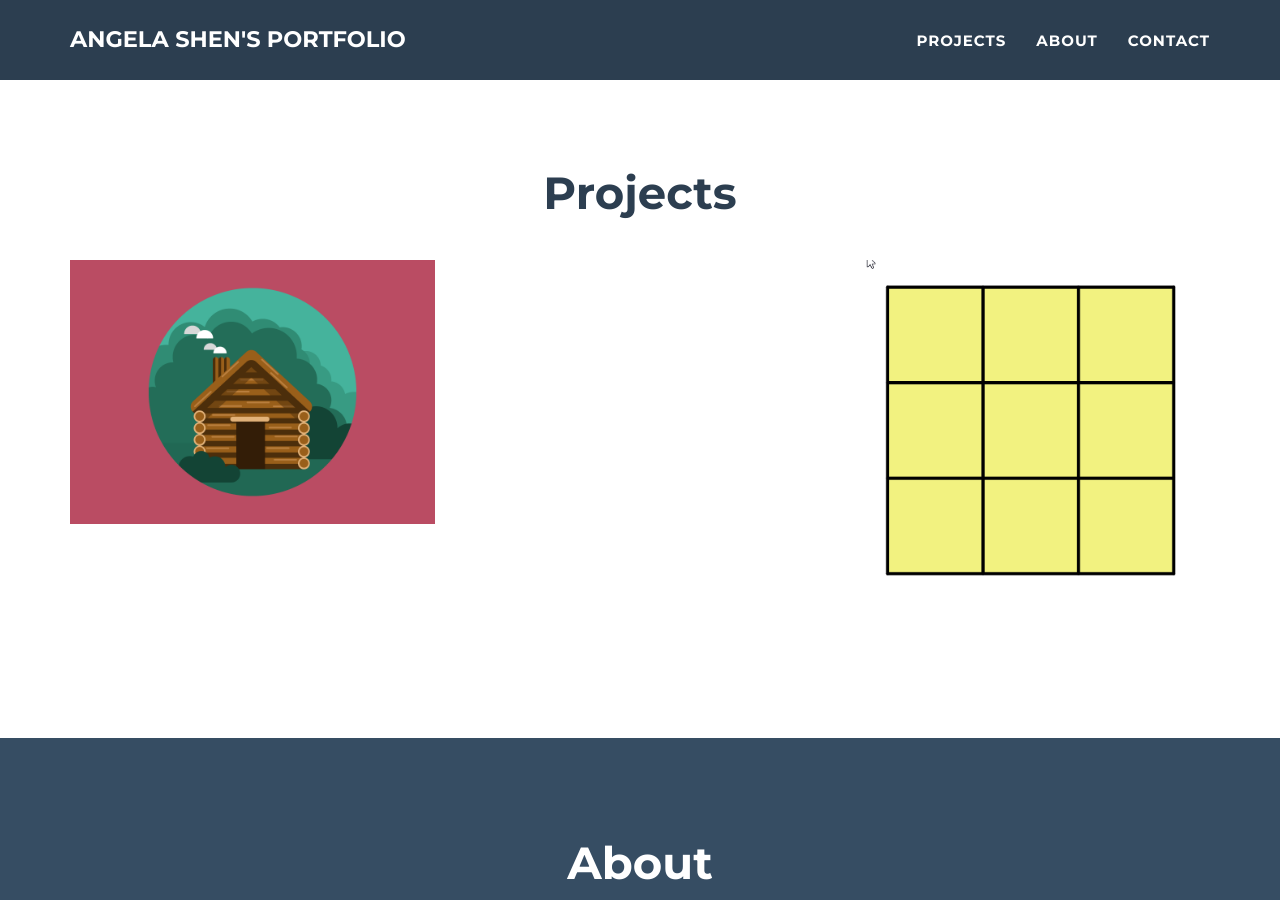
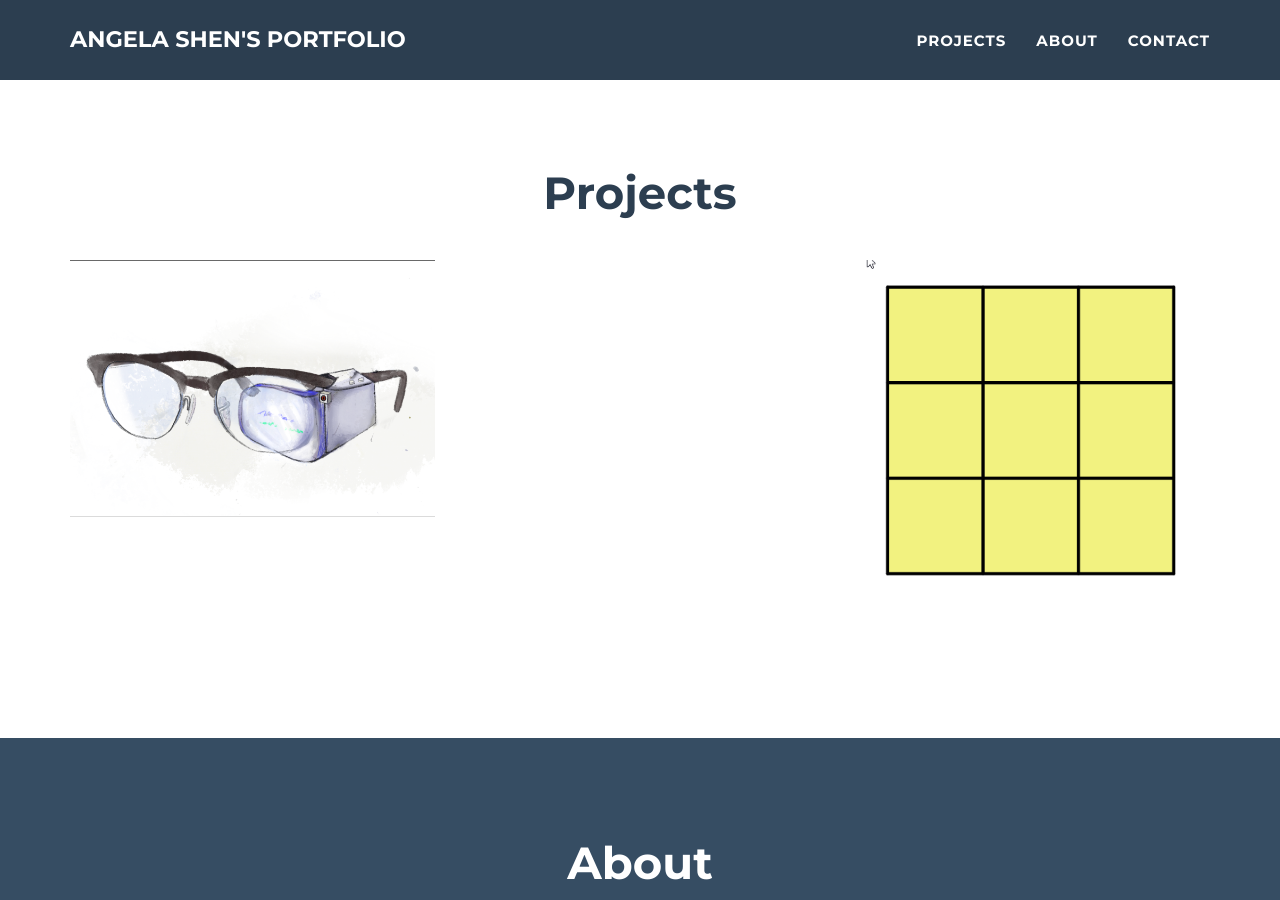
Before and after one commit to shen02/portfolio, a Jekyll site: the page built from _posts/2022-04-09-SSIR.markdown, in a window 1280 px wide and 900 px high, scrolled down 636 px. Built offline with Jekyll 4.4.1, drawn with Linux system fonts in a browser that asks for light colours.

Commit message:
Updated posts

```diff
--- a/_posts/2020-11-09-Lights-Out-Sat-Solver.markdown
+++ b/_posts/2020-11-09-Lights-Out-Sat-Solver.markdown
@@ -5,7 +5,6 @@ date: 2020-11-09
 img: satsolver.gif
 alt: image-alt
 project-date: November 2020
-client: Start Bootstrap
 category: Propositional Logic, Java Programming
 description: Use this area of the page to describe your project. Lorem ipsum dolor sit amet, consectetur adipisicing elit. Mollitia neque assumenda ipsam nihil, molestias magnam, recusandae quos quis inventore quisquam velit asperiores, vitae? Reprehenderit soluta, eos quod consequuntur itaque. Nam. <a href=https://github.com/shen02/CS2800Project>here</a>
 ---
--- a/_posts/2022-04-09-project-1.markdown
+++ b/_posts/2022-04-09-SSIR.markdown
@@ -2,10 +2,9 @@
 layout: default
 modal-id: 1
 date: 2022-04-09
-img: cabin.png
+img: ssir.png
 alt: image-alt
 project-date: April 2023
-client: Start Bootstrap
 category: Machine Learning, Raspberry Pi Programming, Python Programming, Soldering
 description: Use this area of the page to describe your project. Lorem ipsum dolor sit amet, consectetur adipisicing elit. Mollitia neque assumenda ipsam nihil, molestias magnam, recusandae quos quis inventore quisquam velit asperiores, vitae? Reprehenderit soluta, eos quod consequuntur itaque. Nam.
 ---
```
Also changed, not shown: img/portfolio/ssir.png (added).
